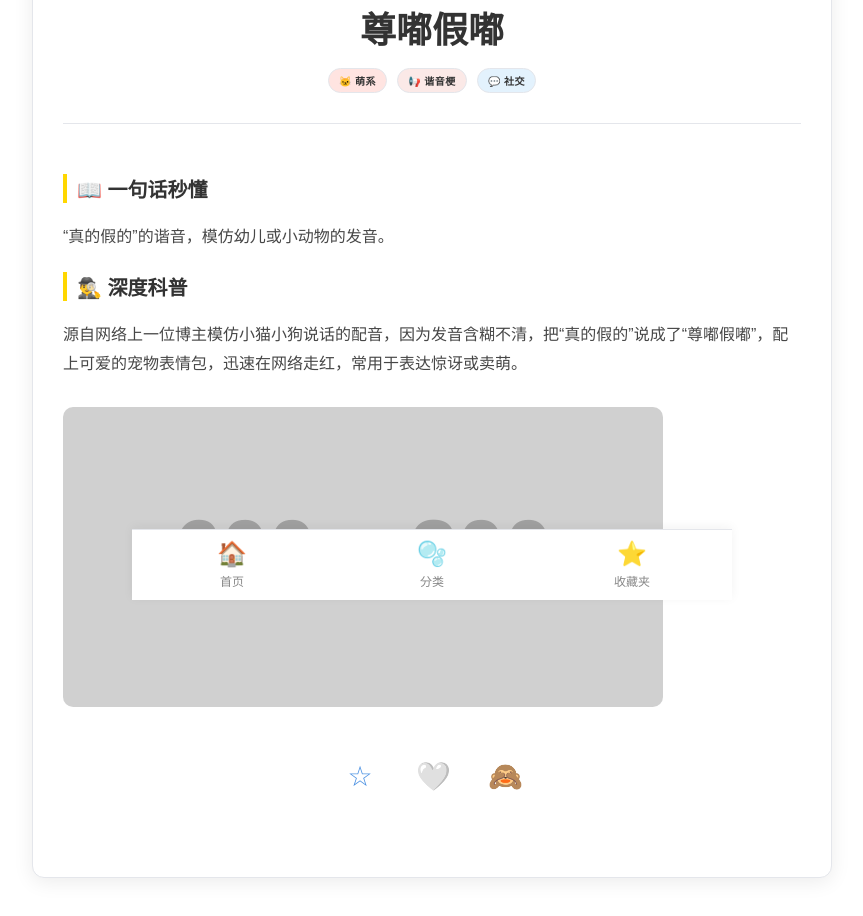
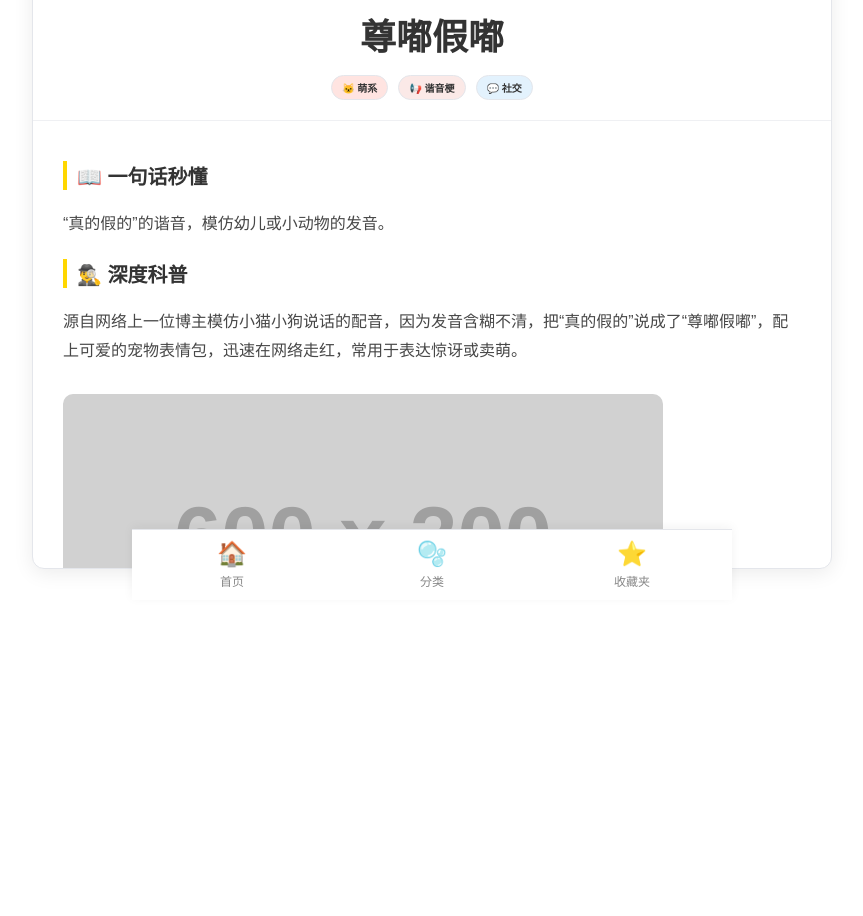
Before and after one commit to StephenMa13/meme-dict, a Vue app: page /meme/1 in a window 1280 px wide. Shown: the part 200-1116 px from the top of the page, without its empty margins (208-1071 px from the left). After the commit the page ends 896 px from the top, so only its background shows below. Built offline with nearby package versions, Linux system fonts and the light colour scheme.

Commit message:
滑动界面

```diff
--- a/src/pages/Detail.vue
+++ b/src/pages/Detail.vue
@@ -1,73 +1,57 @@
 <script setup>
+/* 逻辑部分保持不变 */
 import { ref, onMounted } from 'vue'
 import { useRoute, useRouter } from 'vue-router'
 import { getMemeById } from '../db.js'
-import { favoriteIds, toggleFavorite,blacklistIds, toggleNotInterested, likedIds, toggleLike } from '../store.js'
+import { favoriteIds, toggleFavorite, blacklistIds, toggleNotInterested, likedIds, toggleLike } from '../store.js'
 
 const route = useRoute()
 const router = useRouter()
 const meme = ref(null)
 
-const goBack = () => {
-  router.back()
-}
-const goToCategory = (categoryName) => {
-  router.push(`/category/${categoryName}`)
-}
+const goBack = () => { router.back() }
+const goToCategory = (categoryName) => { router.push(`/category/${categoryName}`) }
 
-// 在 <script setup> 中定义一个响应式变量，标记是否已拉黑
 const handleNotInterested = (id) => {
   if (likedIds.value.includes(id) || favoriteIds.value.includes(id)) return;
   toggleNotInterested(id);
 };
+
 const categoryConfig = {
   '萌系': { icon: '🐱', color: '#FFE4E1' },
   '科技': { icon: '🤖', color: '#E0F7FA' },
   '二次元': { icon: '🌸', color: '#F3E5F5' },
   '方言': { icon: '🐒', color: '#FFF9C4' },
-  '职场': { icon: '💻', color: '#E8F5E9' },       // 适合：牛马、摸鱼、打工人、画大饼
-  '情感': { icon: '❤️‍🔥', color: '#FCE4EC' },     // 适合：恋爱脑、纯爱战神、舔狗
-  '游戏': { icon: '🎮', color: '#E8EAF6' },       // 适合：破防、菜就多练、猪队友
-  '抽象': { icon: '🤡', color: '#F3E5F5' },       // 适合：泰裤辣、鸡你太美、依托答辩
-  '社交': { icon: '💬', color: '#E3F2FD' },       // 适合：e人/i人、社交牛逼症、搭子
-  '生活': { icon: '🛋️', color: '#F5F5F5' },       // 适合：躺平、摆烂、消费降级、特种兵旅游
-  '饭圈': { icon: '🌟', color: '#FFF3E0' },       // 适合：塌房、打call、绝绝子
-  '校园': { icon: '🎓', color: '#FFFDE7' },       // 适合：卷王、脆皮大学生、早八
-  '谐音梗': { icon: '📢', color: '#FBE9E7' },      // 适合：尊嘟假嘟、耗子尾汁、蓝瘦香菇
+  '职场': { icon: '💻', color: '#E8F5E9' },
+  '情感': { icon: '❤️‍🔥', color: '#FCE4EC' },
+  '游戏': { icon: '🎮', color: '#E8EAF6' },
+  '抽象': { icon: '🤡', color: '#F3E5F5' },
+  '社交': { icon: '💬', color: '#E3F2FD' },
+  '生活': { icon: '🛋️', color: '#F5F5F5' },
+  '饭圈': { icon: '🌟', color: '#FFF3E0' },
+  '校园': { icon: '🎓', color: '#FFFDE7' },
+  '谐音梗': { icon: '📢', color: '#FBE9E7' },
   '默认': { icon: '💡', color: '#F0F0F0' },
-  '亚文化': { icon: '🎭', color: '#E1BEE7' },      // 适合：谷子、吧唧、三坑
-  '消费': { icon: '🛍️', color: '#FFCCBC' },        // 适合：种草/拔草、智商税、盲盒
-  '时尚': { icon: '✨', color: '#F8BBD0' },        // 适合：多巴胺穿搭、纯欲风
-  '吐槽': { icon: '🗣️', color: '#CFD8DC' },        // 适合：键盘侠、爹味、夺笋
+  '亚文化': { icon: '🎭', color: '#E1BEE7' },
+  '消费': { icon: '🛍️', color: '#FFCCBC' },
+  '时尚': { icon: '✨', color: '#F8BBD0' },
+  '吐槽': { icon: '🗣️', color: '#CFD8DC' },
 }
 
 onMounted(() => {
   const localMeme = getMemeById(route.params.id)
   if (localMeme) {
-    // 1. 兼容处理：如果 category 是数组就直接用，如果是以前的单字符串就包成数组，如果啥也没写就给个'默认'
-    let categories = []
-    if (Array.isArray(localMeme.category)) {
-      categories = localMeme.category
-    } else if (localMeme.category) {
-      categories = [localMeme.category]
-    } else {
-      categories = ['默认']
-    }
-
-    // 2. 把每个分类名字，映射成带颜色和图标的对象
+    let categories = Array.isArray(localMeme.category) ? localMeme.category : (localMeme.category ? [localMeme.category] : ['默认'])
     const processedTags = categories.map(cat => {
       const config = categoryConfig[cat] || categoryConfig['默认']
       return { name: cat, icon: config.icon, color: config.color }
     })
-
-    // 3. 取第一个标签作为头像的主题色（如果一个标签都没有，就用默认）
     const primaryConfig = processedTags[0] || categoryConfig['默认']
-
     meme.value = {
       ...localMeme,
-      tagsInfo: processedTags, // 🌟 新增：存入处理好的多标签数组
-      icon: primaryConfig.icon, // 主头像图标
-      bgColor: primaryConfig.color, // 主头像背景色
+      tagsInfo: processedTags,
+      icon: primaryConfig.icon,
+      bgColor: primaryConfig.color,
       content: localMeme.content || `这里是关于“${localMeme.term}”的详细解析...`
     }
   }
@@ -77,6 +61,8 @@ onMounted(() => {
 <template>
   <div class="detail-container" v-if="meme">
     <div class="card">
+      <!-- 🌟 第一部分：固定区域 (Header) -->
+      <div class="card-fixed-header">
         <button class="back-btn-inner" @click="goBack">
           <span class="icon">🔙</span>
         </button>
@@ -96,6 +82,12 @@ onMounted(() => {
           </span>
         </div>
 
+        <!-- 🌟 分割线：时刻可见 -->
+        <div class="divider"></div>
+      </div>
+
+      <!-- 🌟 第二部分：独立滚动区域 (Body) -->
+      <div class="card-scroll-body">
         <div class="content">
           <h3>📖 一句话秒懂</h3>
           <p>{{ meme.summary }}</p>
@@ -103,241 +95,144 @@ onMounted(() => {
           <p v-html="meme.content"></p>
         </div>
 
-      <div class="detail-actions" v-if="meme">
-        <button
-          class="action-btn fav-btn"
-          :class="{ 'active': favoriteIds.includes(meme.id), 'is-disabled': blacklistIds.includes(meme.id) }"
-          :disabled="blacklistIds.includes(meme.id)"
-          @click="toggleFavorite(meme.id)"
-        >
-          <span class="icon-box">
-            {{ favoriteIds.includes(meme.id) ? '⭐' : '☆' }}
-          </span>
+        <div class="detail-actions">
+          <button class="action-btn fav-btn" :class="{ 'active': favoriteIds.includes(meme.id), 'is-disabled': blacklistIds.includes(meme.id) }" :disabled="blacklistIds.includes(meme.id)" @click="toggleFavorite(meme.id)">
+            <span class="icon-box">{{ favoriteIds.includes(meme.id) ? '⭐' : '☆' }}</span>
           </button>
 
-        <button
-          class="action-btn like-btn"
-          :class="{ 'is-disabled': blacklistIds.includes(meme.id) }"
-          :disabled="blacklistIds.includes(meme.id)"
-          @click="toggleLike(meme.id)"
-        >
-          <span class="icon-box">
-            {{ likedIds.includes(meme.id) ? '❤️' : '🤍' }}
-          </span>
+          <button class="action-btn like-btn" :class="{ 'is-disabled': blacklistIds.includes(meme.id) }" :disabled="blacklistIds.includes(meme.id)" @click="toggleLike(meme.id)">
+            <span class="icon-box">❤️</span>
           </button>
-        <button
-          class="action-btn not-interested-btn"
-          :class="{
-            'is-hidden': blacklistIds.includes(meme.id),
-            'is-disabled': likedIds.includes(meme.id) || favoriteIds.includes(meme.id)
-          }"
-          :disabled="likedIds.includes(meme.id) || favoriteIds.includes(meme.id)"
-          @click="handleNotInterested(meme.id)"
-        >
-          <span class="icon-wrapper">
-          {{ blacklistIds.includes(meme.id) ? '🙈 ' : '🙈 ' }}
-          </span>
+
+          <button class="action-btn not-interested-btn" :class="{ 'is-hidden': blacklistIds.includes(meme.id), 'is-disabled': likedIds.includes(meme.id) || favoriteIds.includes(meme.id) }" :disabled="likedIds.includes(meme.id) || favoriteIds.includes(meme.id)" @click="handleNotInterested(meme.id)">
+            <span class="icon-wrapper">🙈</span>
           </button>
+        </div>
+        <!-- 底部留白 -->
+        <div style="height: 40px;"></div>
       </div>
     </div>
   </div>
 </template>
 
 <style scoped>
-/* 1. 基础容器：去除硬编码背景，改用变量 */
-.detail-container { max-width: 800px; margin: 40px auto; padding: 0 20px; font-family: sans-serif; color: var(--text-main); }
+/* --- 布局核心逻辑修改 --- */
 
-/* 返回按钮：适配黑夜模式 */
-.back-btn-inner {
-  position: absolute;
-  top: 15px;
-  left: 15px;
-
-  /* 去掉背景和边框，保持简约 */
-  background: transparent;
-  border: none;
+.detail-container {
+  max-width: 800px;
+  margin: 0 auto; /* 去掉 40px top/bottom，由内部撑开 */
+  padding: 0 20px;
+  font-family: sans-serif;
+  color: var(--text-main);
+  height: 100vh; /* 强制容器等于屏幕高度 */
   display: flex;
-  align-items: center;
-  gap: 4px;
-  cursor: pointer;
-  color: var(--text-secondary);
-  font-size: 20px;
-  font-weight: bold;
-  padding: 8px;
-  transition: all 0.2s;
+  align-items: center; /* 居中卡片 */
+  overflow: hidden; /* 彻底禁止外部滚动 */
 }
 
-.back-btn-inner:active {
-  transform: scale(0.9); /* 点击时的Q弹反馈 */
-  opacity: 0.7;
-}
-/* 核心卡片：背景跟随变量 */
 .card {
-  position: relative; /* 必须加这一行 */
-  padding-top:30px;  /* 顶部留出空间，防止返回按钮离头像太近 */
+  position: relative;
   background: var(--card-bg);
-  padding: 40px 30px;
   border-radius: 12px;
   box-shadow: 0 4px 20px rgba(0,0,0,0.08);
-  text-align: center;
   border: 1px solid var(--border-color);
+  width: 100%;
+  height: 90vh; /* 卡片高度为屏幕的 90% */
+  display: flex;
+  flex-direction: column; /* 纵向排列 Header 和 Body */
+  overflow: hidden; /* 溢出隐藏，由内部 Body 处理滚动 */
 }
 
-.title { font-size: 36px; margin: 0 0 15px 0; font-weight: 900; color: var(--text-main); }
+/* 固定头部 */
+.card-fixed-header {
+  flex-shrink: 0; /* 头部不收缩 */
+  padding: 40px 30px 0 30px;
+  background: var(--card-bg);
+  z-index: 2;
+}
 
-/* 2. 头像与标签 */
+/* 独立滚动的主体 */
+.card-scroll-body {
+  flex: 1; /* 占据剩余所有空间 */
+  overflow-y: auto; /* 只有这里产生滚动条 */
+  padding: 0 30px 40px 30px;
+  -webkit-overflow-scrolling: touch;
+}
+
+/* 显眼的分割线 */
+.divider {
+  height: 1px;
+  background: var(--border-color);
+  margin: 20px -30px 0 -30px; /* 负边距让线顶到卡片边缘 */
+  opacity: 0.6;
+}
+
+/* --- 以下样式完全保留你的原始代码 --- */
+
+.back-btn-inner {
+  position: absolute; top: 15px; left: 15px;
+  background: transparent; border: none; display: flex; align-items: center; gap: 4px;
+  cursor: pointer; color: var(--text-secondary); font-size: 20px; font-weight: bold;
+  padding: 8px; transition: all 0.2s;
+}
+.back-btn-inner:active { transform: scale(0.9); opacity: 0.7; }
+
+.title { font-size: 36px; margin: 0 0 15px 0; font-weight: 900; color: var(--text-main); text-align: center; }
+
 .avatar {
   width: 100px; height: 100px; border-radius: 50%;
   margin: 0 auto 20px; display: flex; justify-content: center; align-items: center;
-  font-size: 50px; background: var(--bg-color); /* 头像底色也跟随主题 */
+  font-size: 50px; background: var(--bg-color);
   box-shadow: 0 4px 10px rgba(0,0,0,0.1);
 }
 
-.tags { margin-bottom: 30px; display: flex; justify-content: center; flex-wrap: wrap; gap: 10px; }
+.tags { margin-bottom: 20px; display: flex; justify-content: center; flex-wrap: wrap; gap: 10px; }
 
-/* 标签：给个半透明背景，这样在粉色/绿色背景下都能看清 */
 .tag-badge {
   padding: 4px 10px; border-radius: 18px; font-size: 10px;
   font-weight: bold; color: var(--text-main);
-  letter-spacing: 0.5px;
   background: rgba(128, 128, 128, 0.1);
   border: 1px solid var(--border-color);
-  cursor: pointer;
-  transition: all 0.2s;
-  display: inline-flex;
-  align-items: center;
-  gap: 4px;
+  display: inline-flex; align-items: center; gap: 4px;
 }
-/* 让标签鼠标悬停时变手型 */
-.clickable-tag {
-  cursor: pointer;
-  transition: transform 0.2s, filter 0.2s;
-  user-select: none; /* 防止点快了选中文本 */
-}
+.clickable-tag { cursor: pointer; transition: transform 0.2s; user-select: none; }
+.clickable-tag:hover { transform: scale(1.05); filter: brightness(0.9); }
 
-/* 悬浮微动效：轻微放大并加深一点颜色 */
-.clickable-tag:hover {
-  transform: scale(1.05);
-  filter: brightness(0.9);
-}
-
-/* 点击时的缩放反馈 */
-.clickable-tag:active {
-  transform: scale(0.95);
-}
-/* 3. 内容区：适配文字颜色 */
-.content { text-align: left; margin-top: 30px; border-top: 1px solid var(--border-color); padding-top: 30px; }
+.content { text-align: left; padding-top: 20px; }
 .content h3 { color: var(--text-main); font-size: 20px; border-left: 4px solid #FFD700; padding-left: 10px; }
 .content p { line-height: 1.8; color: var(--text-main); opacity: 0.9; font-size: 16px; }
 
-/* 4. 按钮组布局 */
+/* 🌟 核心修改：按钮组样式 */
 .detail-actions {
   display: flex;
-  justify-content: center;
-  gap: 12px;
+  justify-content: center; /* 居中 */
+  align-items: center;     /* 同一高度 */
+  gap: 25px;               /* 相同间距 */
   margin: 30px 0;
-  flex-wrap: wrap; /* 手机端宽度不够会自动换行 */
+  padding-top: 20px;
+  border-top: 1px dashed var(--border-color);
 }
 
 .action-btn {
-  /* 1. 强制设定为正方形或固定宽度的长方形 */
-  width: 60px;
-  height: 60px;
+  /* 整体缩小：从 60px 降至 48px */
+  width: 48px;
+  height: 48px;
 
-  /* 2. 彻底锁死盒模型，防止任何 padding 撑开 */
-  box-sizing: border-box;
-  padding: 0 !important;
-  margin: 0;
-
-  /* 3. 居中对齐 */
   display: inline-flex;
   align-items: center;
   justify-content: center;
 
-  /* 4. 消除所有背景和边框 */
   background: transparent !important;
   border: none !important;
-  outline: none !important;
-
-  /* 5. 解决点击时的缩放位移 */
-  transform-origin: center;
-  transition: transform 0.1s;
+  cursor: pointer;
+  transition: transform 0.1s, opacity 0.2s;
+  padding: 0;
 }
-
-/* 核心：图标容器 */
-.icon-wrapper {
-  display: inline-block;
-  width: 50px;  /* 固定宽度 */
-  height: 50px; /* 固定高度 */
-  line-height: 50px;
-  text-align: center;
-  font-size: 24px; /* 统一图标大小 */
-}
-
-/* 针对你怀疑的罪魁祸首进行微调 */
-.action-btn:active {
-  /* 如果还要缩放，保持极小幅度，或者干脆改成透明度变化 */
-  transform: scale(0.96);
-  opacity: 0.8;
-}
-/* 5. 各按钮配色（使用 RGBA 确保在黑夜模式下也有质感） */
-.fav-btn {  color: #4a90e2; }
-.like-btn {  color: #ff8f00; }
-.fav-btn.active, .like-btn.liked-active {
-  background-color: transparent !important;
-  border: none !important;
-}
-
-.icon-box {
-  display: inline-block;
-  /* 1. 调整这里：这是图标的大小（原本是 20px） */
-  font-size: 28px;
-
-  /* 2. 这里的宽高要比 font-size 大一点点，确保图标有活动空间 */
-  width: 32px;
-  height: 32px;
-  line-height: 32px; /* 保持行高和高度一致，图标才会垂直居中 */
-
-  text-align: center;
-  transition: all 0.2s;
-}
-/* 没意思按钮的初始样式 */
-.not-interested-btn {
-  background-color:transparent !important;
-  color: #888;
-  transition: all 0.2s;
-  padding: 0 !important;
-  border: none !important;
-  display: inline-flex;
-  align-items: center;
-  justify-content: center;
-}
-
-/* 💡 点击后变成“撤销隐藏”的样式 */
-.not-interested-btn.is-hidden {
-  background-color: transparent !important;
-  color: var(--text-secondary) !important;
-  opacity: 0.5;
-  text-decoration: line-through; /* 增加删除线视觉效果 */
-}
-
-.not-interested-btn .icon-wrapper {
-  /* 这里的数值要和你给点赞收藏设置的一模一样 */
-  font-size: 28px;
-  line-height: 32px;
-  width: 32px;
-  height: 32px;
-  display: inline-block;
-  text-align: center;
-}
-/* 悬浮时的反馈 */
-.not-interested-btn:hover {
-  filter: brightness(0.9);
-}
-.is-disabled {
-  opacity: 0.3;      /* 变透明，表示无法点击 */
-  cursor: not-allowed;
-  filter: grayscale(1); /* 变成灰色 */
-  pointer-events: none;
-}
+.action-btn:active { transform: scale(0.92); }
+.icon-wrapper, .icon-box { font-size: 22px; width: 32px; height: 32px; line-height: 32px; text-align: center; display: inline-block; }
+.fav-btn { color: #4a90e2; }
+.fav-btn.active { color: #FFD700; }
+.not-interested-btn { color: #888; }
+.is-disabled { opacity: 0.3; cursor: not-allowed; filter: grayscale(1); pointer-events: none; }
+.is-hidden { display: none; }
 </style>
```
Lines whose indentation alone changed are shown as unchanged.
